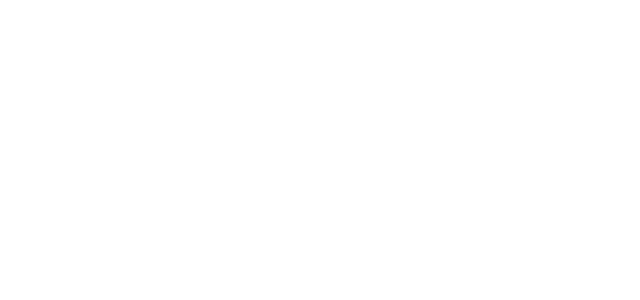
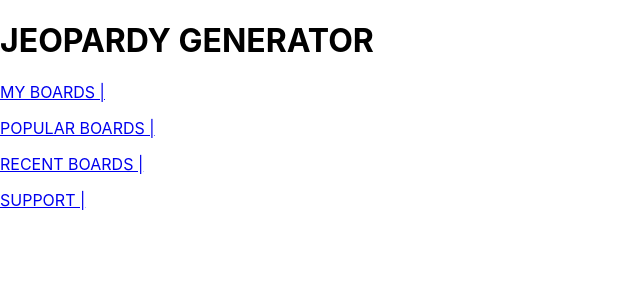
Before and after one commit to RoyZone96/jeopardy-generator-capstone-client, a React (Create React App) app: page / in a window 1280 px wide. Shown: the top 300 px of the page, without its empty margins (0-640 px from the left). Built offline with nearby package versions, Linux system fonts and the light colour scheme.

Commit message:
added routes

```diff
--- a/package.json
+++ b/package.json
@@ -8,6 +8,7 @@
     "@testing-library/user-event": "^7.2.1",
     "react": "^16.13.1",
     "react-dom": "^16.13.1",
+    "react-router-dom": "^5.2.0",
     "react-scripts": "3.4.1"
   },
   "scripts": {
--- a/src/App.js
+++ b/src/App.js
@@ -1,11 +1,31 @@
-import React from 'react';
+import React, { Component } from 'react';
+import { BrowserRouter as Router, Switch, Route } from 'react-router-dom'
+import Header from './Header'
+import NavLinks from './NavLinks'
+import MyBoards from './MyBoards'
+import PopularBoards from './PopularBoards'
+import RecentBoards from './RecentBoards'
+import Support from './Support'
 
-function App() {
-  return (
-    <main className='App'>
-      {/* content goes here */}
-    </main>
-  );
+export default class App extends Component {
+  render() {
+    return (
+      <Router>
+        <Header />
+        <main className='App'>
+          <NavLinks />
+          <Switch>
+            <Route exact path='/' component={MyBoards} />
+            <Route path='/popular' component={PopularBoards} />
+            <Route path='/recent' component={RecentBoards} />
+            <Route path='/support' component={Support} />
+            <Route />
+          </Switch>
+          <div className="staging-area">
+
+          </div>
+        </main>
+      </Router>
+    );
+  }
 }
-
-export default App;
--- /dev/null
+++ b/src/Header.js
@@ -0,0 +1,9 @@
+import React from 'react'
+
+export default function Header() {
+    return(
+        <div className="Header">
+            <h1> JEOPARDY GENERATOR</h1>
+        </div>
+    )
+}
--- /dev/null
+++ b/src/MyBoards.js
@@ -0,0 +1,9 @@
+import React from 'react'
+
+export default function MyBoards(){
+    return(
+        <div>
+
+        </div>
+    )
+}
--- /dev/null
+++ b/src/NavLinks.js
@@ -0,0 +1,13 @@
+import React from 'react'
+import { NavLink } from 'react-router-dom'
+
+export default function Navigation(){
+    return(
+        <div>
+            <NavLink path to='/'><p> MY BOARDS | </p></NavLink>
+            <NavLink path to= '/popular'><p> POPULAR BOARDS |</p></NavLink>
+            <NavLink path to= '/recent'><p> RECENT BOARDS | </p></NavLink>
+            <NavLink path to= '/support'><p> SUPPORT |</p></NavLink>
+        </div>
+    )
+}
--- /dev/null
+++ b/src/PopularBoards.js
@@ -0,0 +1,9 @@
+import React from 'react'
+
+export default function PopularBoards(){
+    return(
+        <div>
+
+        </div>
+    )
+}
--- /dev/null
+++ b/src/RecentBoards.js
@@ -0,0 +1,9 @@
+import React from 'react'
+
+export default function RecentBoards(){
+    return(
+        <div>
+
+        </div>
+    )
+}
--- /dev/null
+++ b/src/Support.js
@@ -0,0 +1,9 @@
+import React from 'react'
+
+export default function Support(){
+    return(
+        <div>
+
+        </div>
+    )
+}
```
Also changed, not shown: src/Board.js (added), 1 other file (tests, documents, lock files or other folders).
